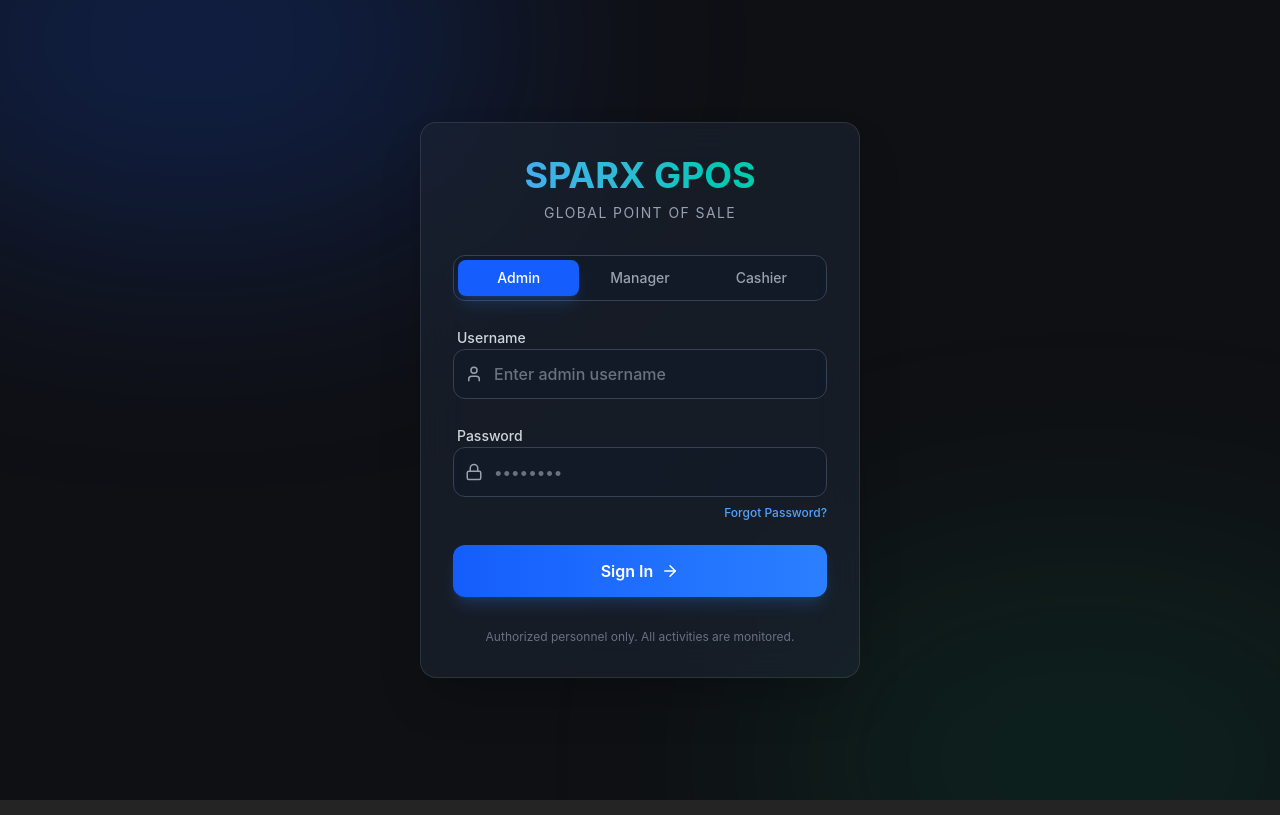
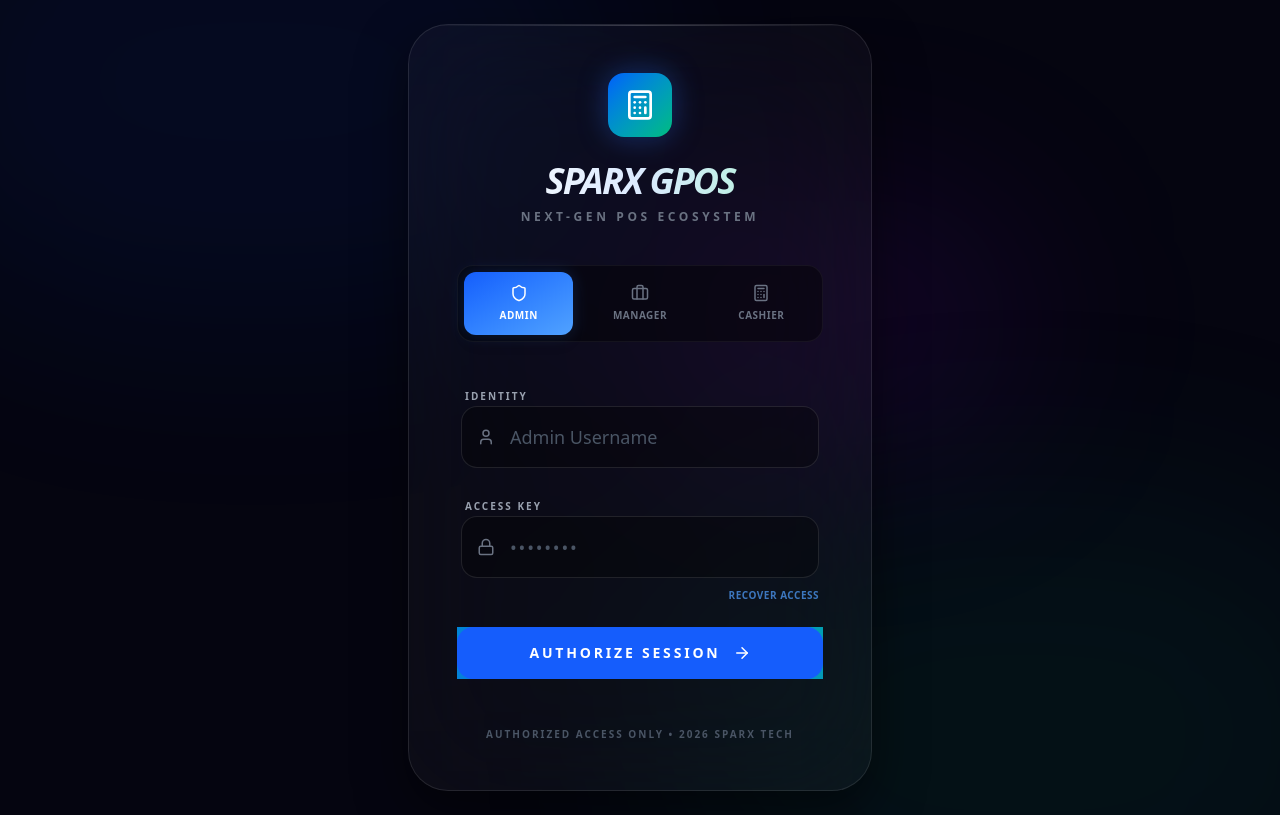
Before and after one commit to DrasForge/sparx_motor_parts, a React app in the folder frontend/: page /login in a window 1280 px wide. Built offline with nearby package versions, Linux system fonts and the light colour scheme; the HTML template or start-up script is replaced by a standard one.

Commit message:
Modernized Login UI with animated background and glassmorphism

```diff
--- a/frontend/src/pages/Login.jsx
+++ b/frontend/src/pages/Login.jsx
@@ -1,7 +1,7 @@
-import { useState } from 'react';
+import { useState, useEffect } from 'react';
 import { useNavigate } from 'react-router-dom';
 import { useAuth } from '../context/AuthContext';
-import { User, Lock, ArrowRight, Loader } from 'lucide-react';
+import { User, Lock, ArrowRight, Loader, Shield, Briefcase, Calculator } from 'lucide-react';
 
 const Login = () => {
     const [username, setUsername] = useState('');
@@ -17,9 +17,6 @@ const Login = () => {
         setError('');
         setIsLoading(true);
 
-
-
-
         const result = await login(username, password);
 
         setIsLoading(false);
@@ -32,83 +29,99 @@ const Login = () => {
     };
 
     const roles = [
-        { id: 'admin', label: 'Admin' },
-        { id: 'inventory_manager', label: 'Manager' },
-        { id: 'cashier', label: 'Cashier' }
+        { id: 'admin', label: 'Admin', icon: Shield, color: 'from-blue-600 to-blue-400' },
+        { id: 'inventory_manager', label: 'Manager', icon: Briefcase, color: 'from-emerald-600 to-emerald-400' },
+        { id: 'cashier', label: 'Cashier', icon: Calculator, color: 'from-purple-600 to-purple-400' }
     ];
 
     return (
-        <div className="min-h-screen flex items-center justify-center bg-[#0f1014] relative overflow-hidden">
-            {}
-            <div className="absolute top-[-20%] left-[-10%] w-[50%] h-[50%] bg-blue-600/20 rounded-full blur-[120px]" />
-            <div className="absolute bottom-[-20%] right-[-10%] w-[50%] h-[50%] bg-emerald-500/10 rounded-full blur-[120px]" />
+        <div className="min-h-screen flex items-center justify-center bg-[#050510] relative overflow-hidden font-sans">
+            {/* Animated Background Blobs */}
+            <div className="absolute top-[-20%] left-[-10%] w-[60%] h-[60%] bg-blue-600/10 rounded-full blur-[120px] animate-pulse" />
+            <div className="absolute bottom-[-20%] right-[-10%] w-[60%] h-[60%] bg-emerald-500/10 rounded-full blur-[120px] animate-pulse" style={{ animationDelay: '2s' }} />
+            <div className="absolute top-[30%] right-[20%] w-[30%] h-[30%] bg-purple-600/10 rounded-full blur-[100px] animate-bounce" style={{ animationDuration: '8s' }} />
 
-            <div className="w-full max-w-md p-1">
-                <div className="bg-gray-800/50 backdrop-blur-xl border border-white/10 rounded-2xl p-8 shadow-2xl relative z-10">
+            <div className="w-full max-w-lg p-6 relative z-10">
+                <div className="bg-white/[0.03] backdrop-blur-3xl border border-white/10 rounded-[2.5rem] p-10 md:p-12 shadow-[0_20px_50px_rgba(0,0,0,0.5)] relative overflow-hidden">
+                    {/* Glossy Top Shine */}
+                    <div className="absolute top-0 left-0 right-0 h-px bg-gradient-to-r from-transparent via-white/20 to-transparent" />
 
-                    <div className="text-center mb-8">
-                        <h1 className="text-4xl font-bold bg-gradient-to-r from-blue-400 to-emerald-400 bg-clip-text text-transparent">
+                    <div className="text-center mb-10">
+                        <div className="inline-flex items-center justify-center w-16 h-16 bg-gradient-to-br from-blue-600 to-emerald-500 rounded-2xl shadow-[0_0_30px_rgba(37,99,235,0.4)] mb-6 transform hover:rotate-6 transition-transform duration-500">
+                            <Calculator className="text-white" size={32} />
+                        </div>
+                        <h1 className="text-4xl font-black italic tracking-tighter bg-gradient-to-r from-white via-blue-100 to-emerald-200 bg-clip-text text-transparent">
                             SPARX GPOS
                         </h1>
-                        <p className="text-gray-400 mt-2 text-sm uppercase tracking-widest">Global Point of Sale</p>
+                        <p className="text-gray-500 mt-2 text-xs font-bold uppercase tracking-[0.3em]">Next-Gen POS Ecosystem</p>
                     </div>
 
-                    {}
-                    <div className="flex p-1 bg-gray-900/50 rounded-xl mb-6 border border-gray-700">
-                        {roles.map((r) => (
+                    {/* Premium Role Selector */}
+                    <div className="grid grid-cols-3 gap-3 p-1.5 bg-black/40 rounded-2xl mb-10 border border-white/5 relative">
+                        {roles.map((r) => {
+                            const Icon = r.icon;
+                            const isSelected = role === r.id;
+                            return (
                                 <button
                                     key={r.id}
+                                    type="button"
                                     onClick={() => setRole(r.id)}
-                                className={`flex-1 py-2 text-sm font-medium rounded-lg transition-all ${role === r.id
-                                        ? 'bg-blue-600 text-white shadow-lg shadow-blue-500/20'
-                                        : 'text-gray-400 hover:text-white hover:bg-white/5'
+                                    className={`relative z-10 flex flex-col items-center gap-1.5 py-3 rounded-xl transition-all duration-500 ${isSelected ? 'text-white' : 'text-gray-500 hover:text-gray-300'
                                         }`}
                                 >
-                                {r.label}
+                                    {isSelected && (
+                                        <div className={`absolute inset-0 bg-gradient-to-br ${r.color} opacity-20 blur-sm rounded-xl transition-all duration-500`} />
+                                    )}
+                                    {isSelected && (
+                                        <div className={`absolute inset-0 bg-gradient-to-br ${r.color} rounded-xl shadow-lg transition-all duration-500`} />
+                                    )}
+                                    <Icon size={18} className="relative z-10" />
+                                    <span className="text-[10px] font-black uppercase tracking-wider relative z-10">{r.label}</span>
                                 </button>
-                        ))}
+                            );
+                        })}
                     </div>
 
                     <form onSubmit={handleSubmit} className="space-y-6">
-                        <div className="space-y-2">
-                            <label className="text-sm font-medium text-gray-300 ml-1">Username</label>
+                        <div className="space-y-1.5 px-1">
+                            <label className="text-[10px] font-black text-gray-400 uppercase tracking-[0.2em] ml-1">Identity</label>
                             <div className="relative group">
-                                <div className="absolute inset-y-0 left-0 pl-3 flex items-center pointer-events-none text-gray-400 group-focus-within:text-blue-400 transition-colors">
+                                <div className="absolute inset-y-0 left-0 pl-4 flex items-center pointer-events-none text-gray-500 group-focus-within:text-blue-400 transition-all duration-300">
                                     <User size={18} />
                                 </div>
                                 <input
                                     type="text"
                                     value={username}
                                     onChange={(e) => setUsername(e.target.value)}
-                                    className="w-full pl-10 pr-4 py-3 bg-gray-900/50 border border-gray-700 rounded-xl focus:border-blue-500 focus:ring-1 focus:ring-blue-500 outline-none text-white placeholder-gray-500 transition-all font-medium"
-                                    placeholder={`Enter ${roles.find(r => r.id === role)?.label.toLowerCase()} username`}
+                                    className="w-full pl-12 pr-4 py-4 bg-black/30 border border-white/10 rounded-2xl focus:border-blue-500/50 focus:ring-4 focus:ring-blue-500/10 outline-none text-white placeholder-gray-600 transition-all duration-300 font-medium text-lg shadow-inner"
+                                    placeholder={`${roles.find(r => r.id === role)?.label} Username`}
                                     required
                                 />
                             </div>
                         </div>
 
-                        <div className="space-y-2">
-                            <label className="text-sm font-medium text-gray-300 ml-1">Password</label>
+                        <div className="space-y-1.5 px-1">
+                            <label className="text-[10px] font-black text-gray-400 uppercase tracking-[0.2em] ml-1">Access Key</label>
                             <div className="relative group">
-                                <div className="absolute inset-y-0 left-0 pl-3 flex items-center pointer-events-none text-gray-400 group-focus-within:text-blue-400 transition-colors">
+                                <div className="absolute inset-y-0 left-0 pl-4 flex items-center pointer-events-none text-gray-500 group-focus-within:text-blue-400 transition-all duration-300">
                                     <Lock size={18} />
                                 </div>
                                 <input
                                     type="password"
                                     value={password}
                                     onChange={(e) => setPassword(e.target.value)}
-                                    className="w-full pl-10 pr-4 py-3 bg-gray-900/50 border border-gray-700 rounded-xl focus:border-blue-500 focus:ring-1 focus:ring-blue-500 outline-none text-white placeholder-gray-500 transition-all font-medium"
+                                    className="w-full pl-12 pr-4 py-4 bg-black/30 border border-white/10 rounded-2xl focus:border-blue-500/50 focus:ring-4 focus:ring-blue-500/10 outline-none text-white placeholder-gray-600 transition-all duration-300 font-medium text-lg shadow-inner tracking-widest"
                                     placeholder="••••••••"
                                     required
                                 />
                             </div>
-                            <div className="flex justify-end">
-                                <a href="#" className="text-xs text-blue-400 hover:text-blue-300 font-medium">Forgot Password?</a>
+                            <div className="flex justify-end pt-1">
+                                <button type="button" className="text-[10px] text-blue-400/70 hover:text-blue-400 font-black uppercase tracking-wider transition-colors">Recover Access</button>
                             </div>
                         </div>
 
                         {error && (
-                            <div className="p-3 bg-red-500/10 border border-red-500/20 text-red-400 text-sm rounded-lg text-center animate-shake">
+                            <div className="p-4 bg-red-600/10 border border-red-500/20 text-red-400 text-xs font-bold rounded-2xl text-center border-dashed animate-shake">
                                 {error}
                             </div>
                         )}
@@ -116,26 +129,47 @@ const Login = () => {
                         <button
                             type="submit"
                             disabled={isLoading}
-                            className="w-full py-3.5 px-4 bg-gradient-to-r from-blue-600 to-blue-500 hover:from-blue-500 hover:to-blue-400 text-white rounded-xl font-semibold shadow-lg shadow-blue-500/20 transition-all duration-200 transform hover:scale-[1.02] active:scale-[0.98] flex items-center justify-center gap-2 group"
+                            className="w-full relative group overflow-hidden"
                         >
+                            <div className="absolute inset-0 bg-gradient-to-r from-blue-600 via-emerald-500 to-blue-600 bg-[length:200%_auto] animate-shimmer" />
+                            <div className="relative py-4 px-4 bg-blue-600 hover:bg-transparent transition-colors duration-500 text-white rounded-2xl font-black uppercase tracking-[0.2em] text-sm flex items-center justify-center gap-3 shadow-[0_10px_30px_rgba(37,99,235,0.3)] group-hover:shadow-[0_15px_40px_rgba(37,99,235,0.5)] transition-all">
                                 {isLoading ? (
                                     <Loader className="animate-spin" size={20} />
                                 ) : (
                                     <>
-                                    Sign In
-                                    <ArrowRight size={18} className="group-hover:translate-x-1 transition-transform" />
+                                        Authorize Session
+                                        <ArrowRight size={18} className="group-hover:translate-x-2 transition-transform duration-300" />
                                     </>
                                 )}
+                            </div>
                         </button>
                     </form>
 
-                    <div className="mt-8 text-center">
-                        <p className="text-xs text-gray-500">
-                            Authorized personnel only. All activities are monitored.
+                    <div className="mt-12 text-center">
+                        <p className="text-[10px] font-bold text-gray-600 uppercase tracking-[0.2em]">
+                            Authorized Access Only • {new Date().getFullYear()} Sparx Tech
                         </p>
                     </div>
                 </div>
             </div>
+
+            <style dangerouslySetInnerHTML={{
+                __html: `
+                @keyframes shimmer {
+                    to { background-position: 200% center; }
+                }
+                .animate-shimmer {
+                    animation: shimmer 3s linear infinite;
+                }
+                @keyframes shake {
+                    0%, 100% { transform: translateX(0); }
+                    25% { transform: translateX(-5px); }
+                    75% { transform: translateX(5px); }
+                }
+                .animate-shake {
+                    animation: shake 0.4s ease-in-out;
+                }
+            `}} />
         </div>
     );
 };
```
Lines whose indentation alone changed are shown as unchanged.
